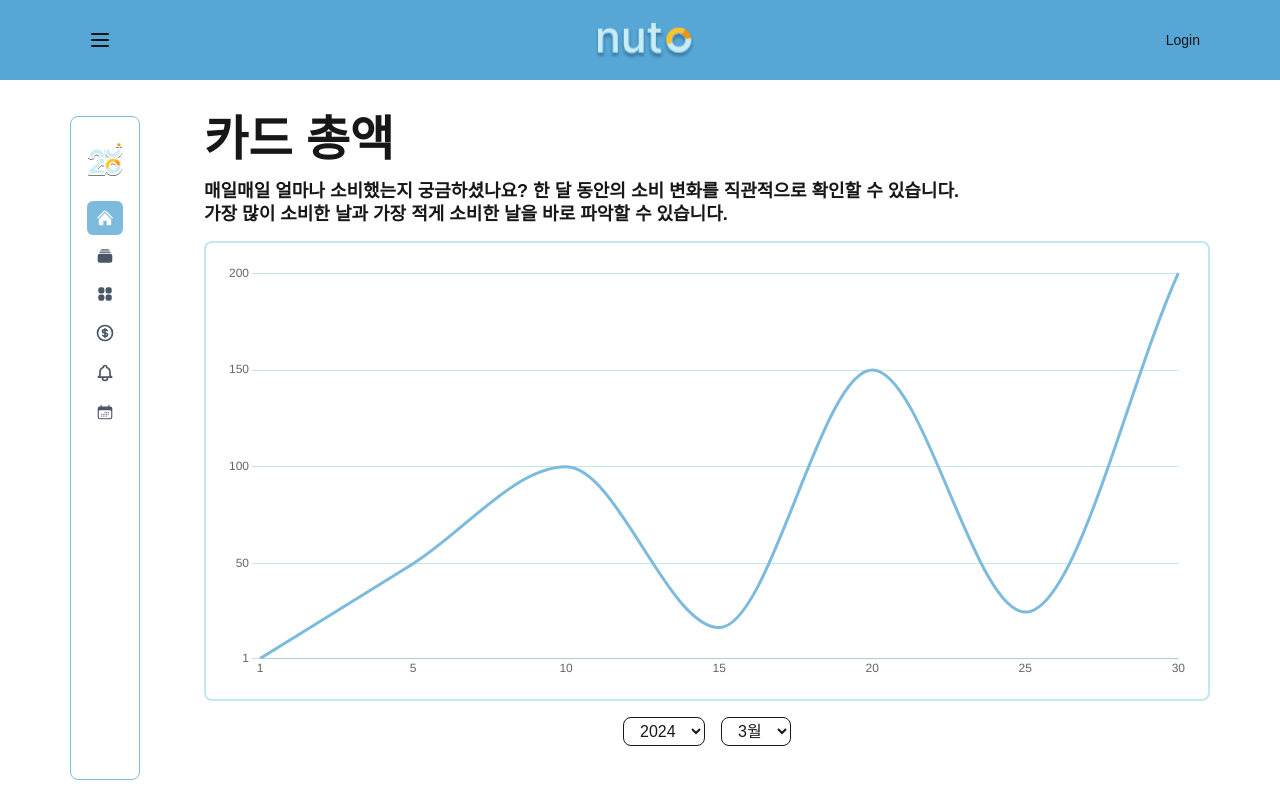
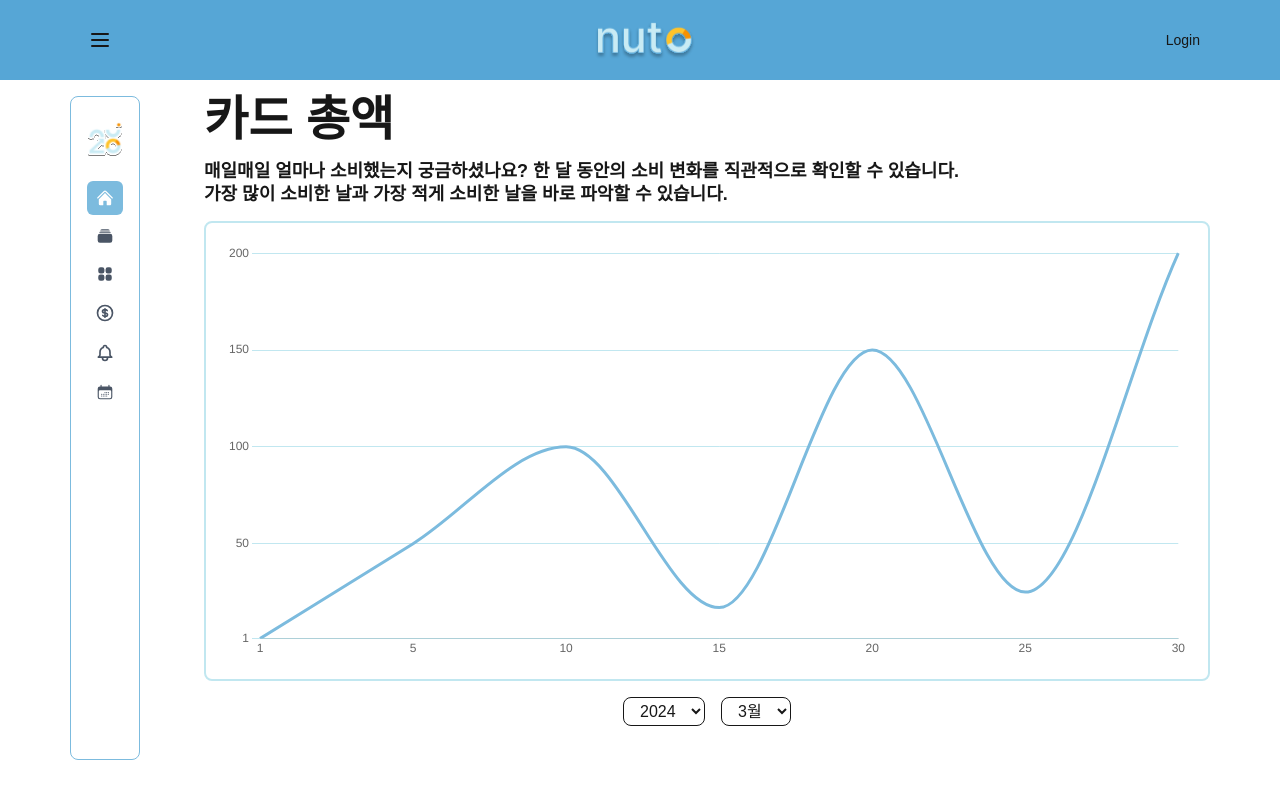
Before and after one commit to ruraeru/nuto_front, a Next.js app: page /dashboard/cards/graph in a window 1280 px wide. Shown: the top 800 px of the page. Built offline with nearby package versions, Linux system fonts and the light colour scheme.

Commit message:
design: 추후 사이드바 고정하는 코드 작성

```diff
--- a/src/app/(tabs)/layout.tsx
+++ b/src/app/(tabs)/layout.tsx
@@ -15,7 +15,8 @@ export default function RootLayout({
     children: React.ReactNode;
 }>) {
     return (
-        <div className={`max-h-[1625px] justify-center flex gap-16 p-5`}>
+        //relative max-w-[1200px] mx-auto
+        <div className={`max-h-[1625px] justify-center flex gap-16 p-5s`}>
             <Sidebar />
             {children}
         </div>
--- a/src/components/Sidebar.tsx
+++ b/src/components/Sidebar.tsx
@@ -148,6 +148,7 @@ export default function Sidebar() {
 
     return (
         <div
+            //xl:left-100 z-200 lg:left-10 fixed
             className={`bg-white border-[#7CBBDE] border-1 rounded-lg p-4 flex flex-col transition-all duration-300 ease-in-out ${isHovered ? 'w-[218px]' : 'w-[70px]'
                 } h-fit min-h-[664px]`}
             onMouseEnter={handleMouseEnter}
```
